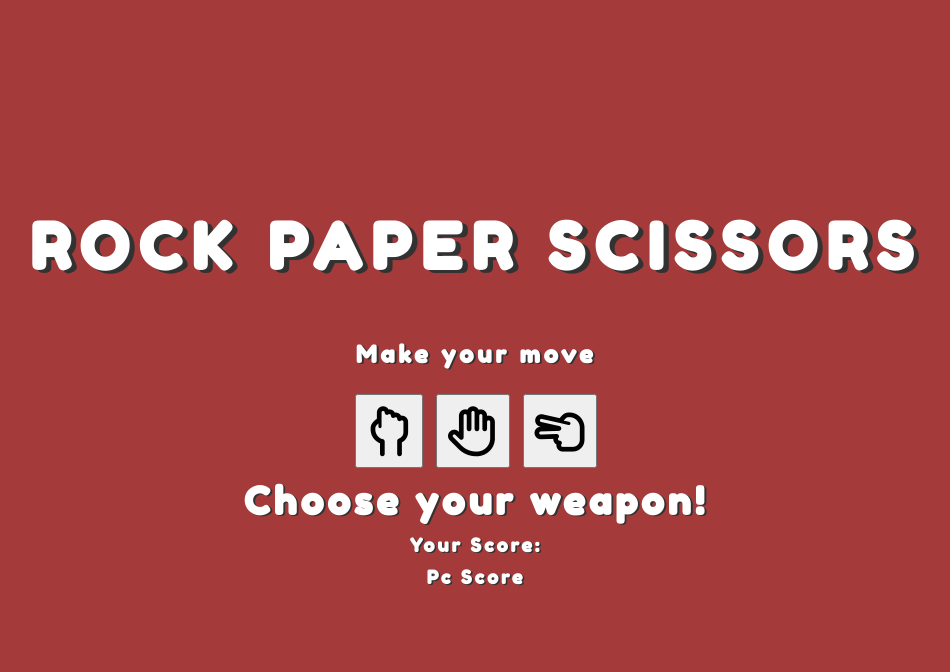
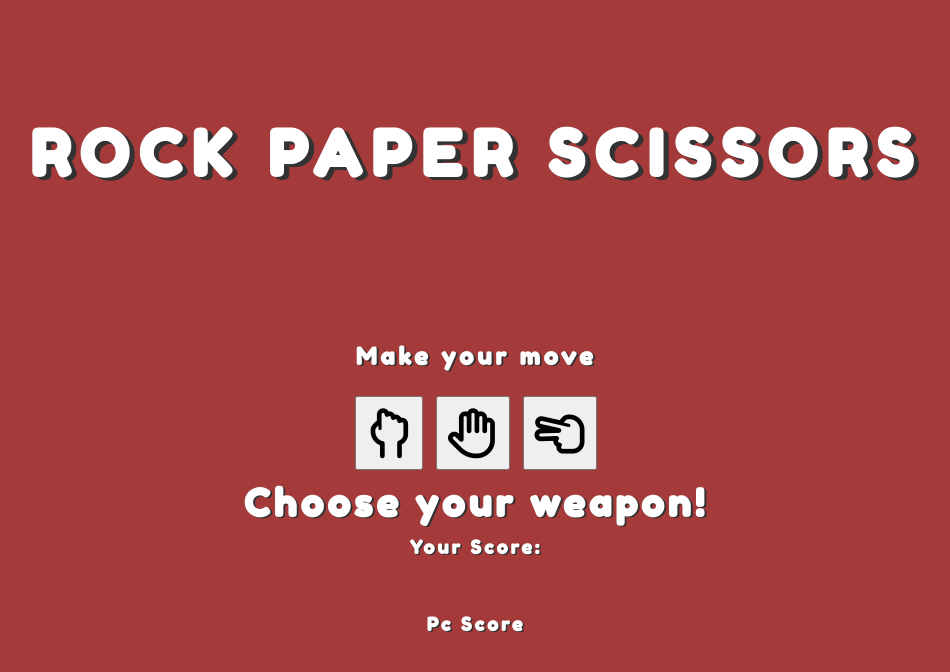
Before and after one commit to chascacademy-oliver-sandstrom/rockpaperscissors, a plain HTML site: page index.html in a window 1280 px wide. Shown: the whole page, without its empty margins (164-1114 px from the left). Drawn offline with Linux system fonts and the light colour scheme; a web font is replaced by a local one.

Commit message:
fixed styling

```diff
--- a/index.html
+++ b/index.html
@@ -15,7 +15,7 @@
     <main class="main">
         <section class="header">
             <h1>ROCK PAPER SCISSORS</h1>
-            <h2>Make your move</h2>
+            <h2 class="text">Make your move</h2>
         <div class="buttons">
             <button class="rock"><i class="fa fa-hand-rock-o"></i></button>
             <button class="paper"><i class="fa fa-hand-paper-o"></i></button>
--- a/style.css
+++ b/style.css
@@ -5,15 +5,16 @@
     font-family: 'Fredoka One', cursive;
 }
 
-.body {
+body {
     height: 100vh;
+
 }
 
 .main {
     display: flex;
-    height: 100vh;
     justify-content: center;
     background-color:#a53a3a;
+    height: 100%;
 }
 
 .header {
@@ -23,6 +24,10 @@
     justify-content: center;
 }
 
+.text {
+    margin-top: 150px;
+}
+
 .buttons {
     margin: 20px 0 5px 0;
     font-size: 50px;
@@ -30,7 +35,7 @@
 }
 
 h1 {
-    margin-bottom: 50px;
+    margin-bottom: 0px;
     font-size: 5vw;
     color:#fff;
 	text-shadow:0.08em 0.05em 0em #333232;
@@ -52,3 +57,7 @@ h2, h3 {
 .result {
     font-size: 3vw;
 }
+
+h3 {
+    margin-bottom: 50px;
+}
```
